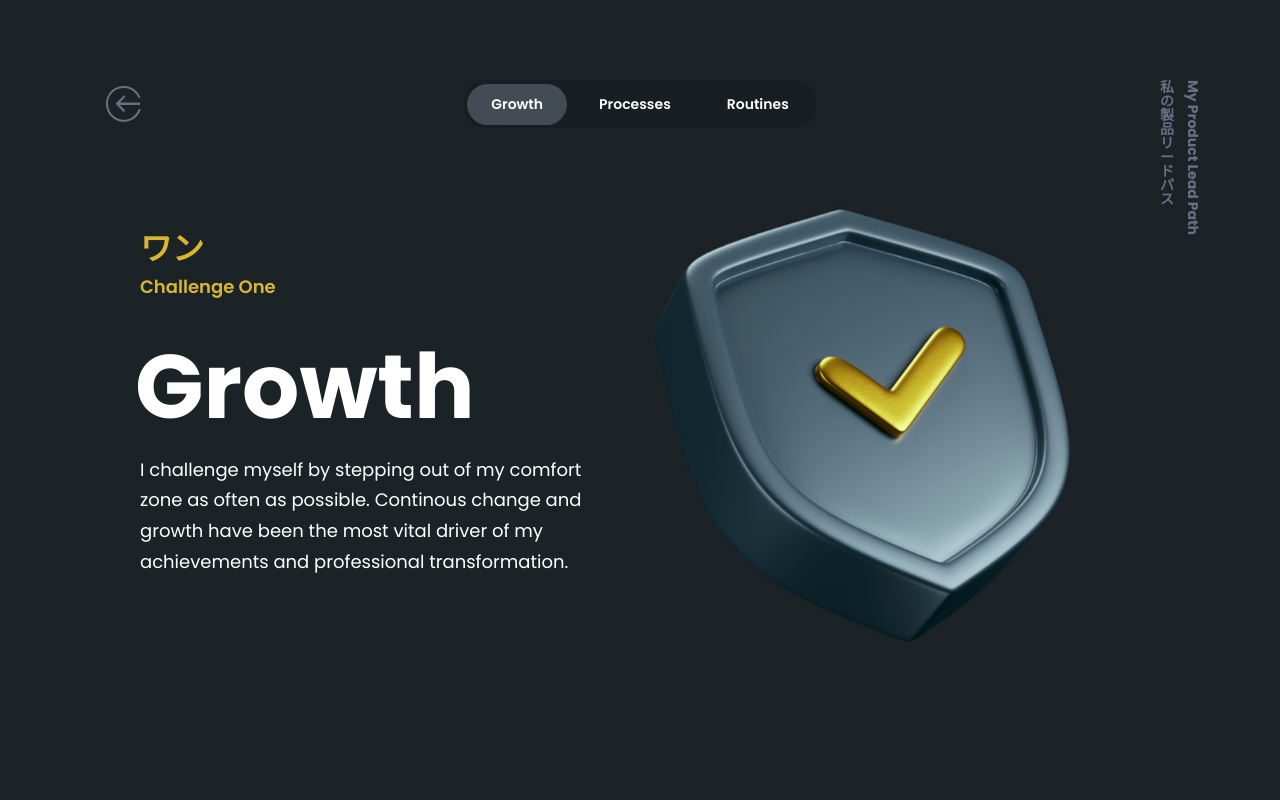
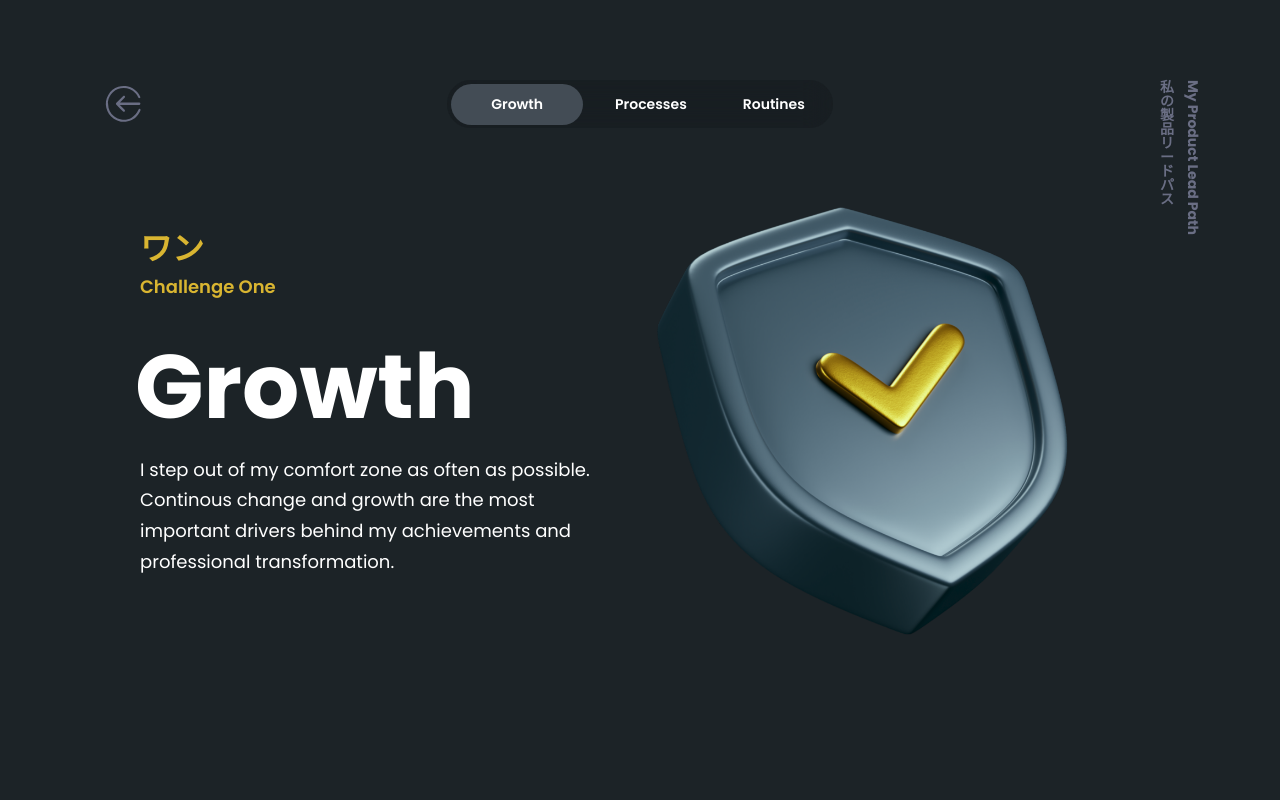
Before and after one commit to tombrewsviews/my-path, a React (Create React App) app: page /challenges/growth in a window 1280 px wide. Shown: the top 800 px of the page. Built offline with nearby package versions, Linux system fonts and the light colour scheme.

Commit message:
animation tweaks

```diff
--- a/src/pages/Challenges.js
+++ b/src/pages/Challenges.js
@@ -23,7 +23,7 @@ export default function Challenges() {
   };
   const tabActiveGrowth = {
     textDecoration: "none",
-    padding: "10px 24px",
+    padding: "10px 40px",
     backgroundColor: "#434C55",
     color: "#fff",
     borderRadius: "22px",
@@ -31,11 +31,11 @@ export default function Challenges() {
     fontSize: "14px",
     marginLeft: "4px",
     marginRight: "4px",
-    transition: "all 150ms ease-in",
+    transition: "all 150ms ease",
   };
   const tabActiveProcesses = {
     textDecoration: "none",
-    padding: "10px 24px",
+    padding: "10px 40px",
     backgroundColor: "#554354",
     color: "#fff",
     borderRadius: "22px",
@@ -43,11 +43,11 @@ export default function Challenges() {
     fontSize: "14px",
     marginLeft: "4px",
     marginRight: "4px",
-    transition: "all 150ms ease-in",
+    transition: "all 150ms ease",
   };
   const tabActiveRoutines = {
     textDecoration: "none",
-    padding: "10px 24px",
+    padding: "10px 40px",
     backgroundColor: "#434D60",
     color: "#fff",
     borderRadius: "22px",
@@ -55,7 +55,7 @@ export default function Challenges() {
     fontSize: "14px",
     marginLeft: "4px",
     marginRight: "4px",
-    transition: "all 150ms ease-in",
+    transition: "all 150ms ease",
   };
   return (
     <div style={{ display: "flex", flexDirection: "column", flex: "1" }}>
--- a/src/pages/Growth.js
+++ b/src/pages/Growth.js
@@ -2,7 +2,7 @@ import React from "react";
 import ModalFull from "./../components/modal";
 import AnimationOnScroll from "react-animate-on-scroll";
 import "animate.css/animate.min.css";
-import shield from "./../images/shield.jpg";
+import shield from "./../images/shield.png";
 import CardSection3TextRight from "./../components/cardSection3TextRight";
 import CardSection2TextRight from "./../components/cardSection2TextRight";
 import daily1 from "./../images/daily1-01.svg";
@@ -99,9 +99,9 @@ export default function Growth() {
                   lineHeight: "1.7",
                 }}
               >
-                I challenge myself by stepping out of my comfort zone as often
-                as possible. Continous change and growth have been the most
-                vital driver of my achievements and professional transformation.
+                I step out of my comfort zone as often as possible. Continous
+                change and growth are the most important drivers behind my
+                achievements and professional transformation.
               </p>
             </div>
             <AnimationOnScroll
```
Also changed, not shown: src/images/shield.jpg, src/images/shield.png (added).
